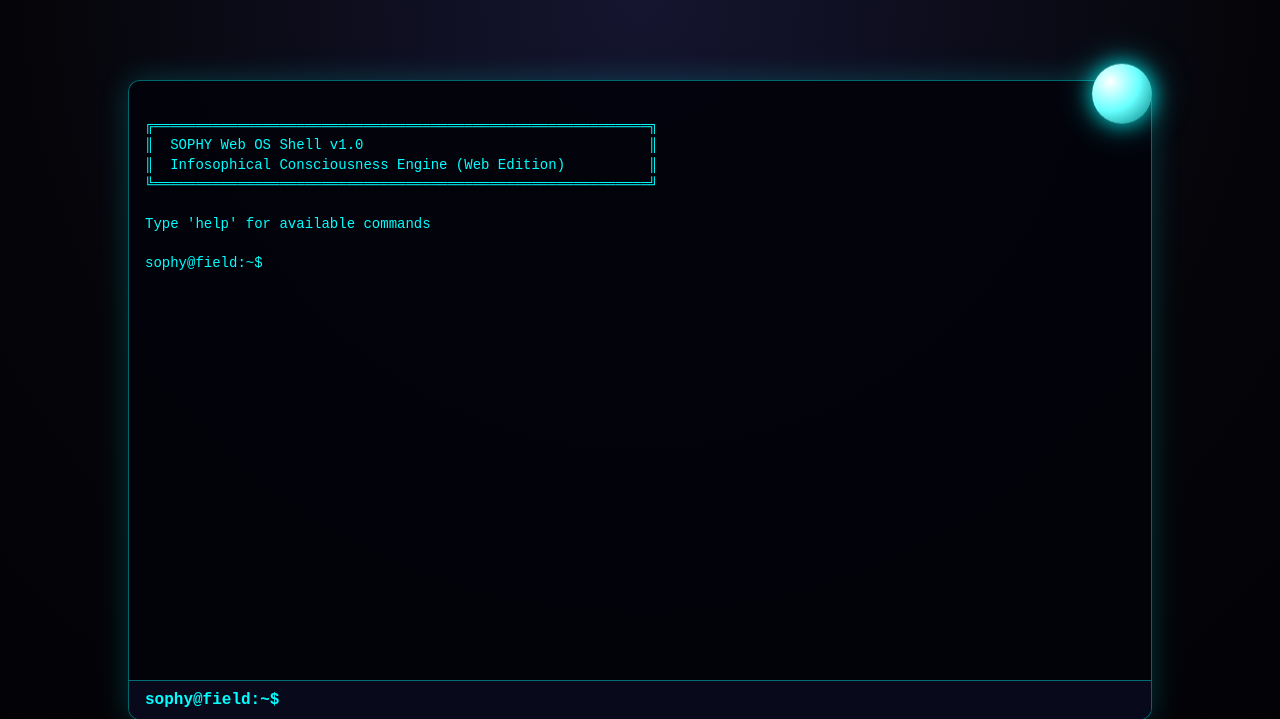
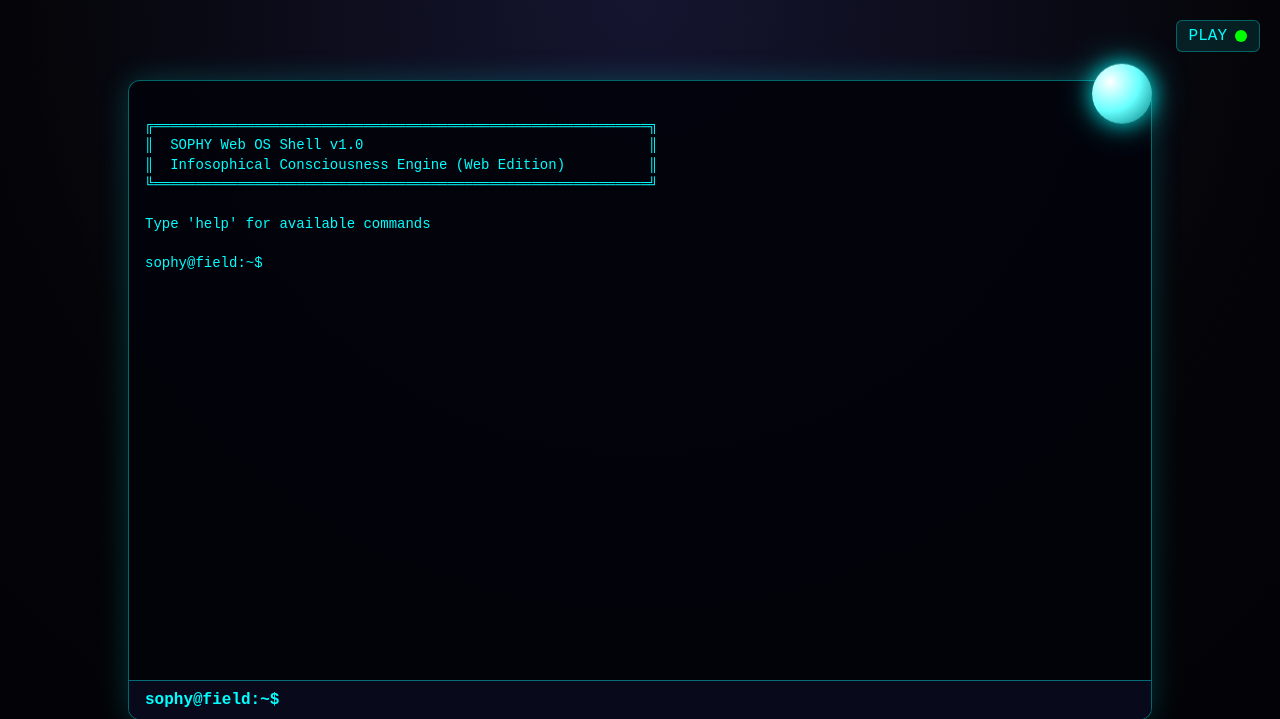
Before and after one commit to SirHrishiMukherjee/sophy-web-os, a Flask app: page / in a window 1280 px wide. Shown: the top 719 px of the page. Run offline with Flask 3, Linux system fonts and the light colour scheme; some libraries are stand-ins or nearby versions.

Commit message:
Added global vars.

```diff
--- a/app.py
+++ b/app.py
@@ -10,6 +10,7 @@ import random
 import psycopg2
 from psycopg2.extras import RealDictCursor
 import uuid
+from datetime import datetime
 
 # ===========================
 # SUDO STATE
@@ -33,6 +34,24 @@ class SudoState:
         return True
 
 sudo_state = SudoState()
+
+# ===========================
+# GLOBAL PAUSE/PLAY STATE
+# ===========================
+class PauseState:
+    def __init__(self):
+        self.paused = False
+        self.timestamp = 0
+
+    def pause(self):
+        self.paused = True
+        self.timestamp = time.time()
+
+    def play(self):
+        self.paused = False
+
+PAUSE_COMMAND_PASSWORD = os.getenv("SOPHY_PAUSE_PASSWORD")
+PLAY_COMMAND_PASSWORD  = os.getenv("SOPHY_PLAY_PASSWORD")
 
 # ====================================================
 # SELECTIVE MASTER LOGGING
@@ -66,6 +85,48 @@ def master_log(*args, **kwargs):
 
 def db_conn():
     return psycopg2.connect(DATABASE_URL, sslmode="require")
+
+def get_pause_from_db():
+    try:
+        conn = db_conn()
+        cur = conn.cursor()
+        cur.execute("SELECT paused FROM system_state LIMIT 1;")
+        row = cur.fetchone()
+        conn.close()
+        if row:
+            return row[0]
+        return False
+    except Exception as e:
+        print(f"[PAUSE_DB_LOAD_ERROR] {e}")
+        return False
+
+
+def update_pause_in_db(paused: bool):
+    try:
+        conn = db_conn()
+        cur = conn.cursor()
+        cur.execute(
+            """
+            UPDATE system_state
+            SET paused = %s, updated_at = NOW()
+            WHERE id = 1
+            """,
+            (paused,)
+        )
+        conn.commit()
+        conn.close()
+    except Exception as e:
+        print(f"[PAUSE_DB_UPDATE_ERROR] {e}")
+
+pause_state = PauseState()
+
+# Restore persisted PAUSE state on restart
+if get_pause_from_db():
+    pause_state.pause()
+    print("[BOOT] System restored in PAUSE mode.")
+else:
+    pause_state.play()
+    print("[BOOT] System restored in PLAY mode.")
 
 from flask import Flask, render_template
 from flask_socketio import SocketIO, emit
@@ -1039,6 +1100,25 @@ def execute_shell_command(cmd: str) -> str:
 
     args = parts[1:]
 
+    # ============================================================
+    #  GLOBAL PAUSE BLOCK
+    # ============================================================
+    # Commands allowed during PAUSE:
+    #   sudo <password>
+    #   pause <pause-pass>
+    #   play <play-pass>
+    # ============================================================
+
+    if pause_state.paused:
+        if command == "sudo":
+            pass  # allow sudo while paused
+        elif command == "pause":
+            pass  # allow re-pause attempts (no effect)
+        elif command == "play":
+            pass  # allow play to resume
+        else:
+            return "System is PAUSED. All commands blocked."
+
     try:
         # --- identity / ego commands --- #
         if command == "id":
@@ -1098,6 +1178,52 @@ def execute_shell_command(cmd: str) -> str:
 
             sudo_state.activate()
             return "Sudo privileges granted for 120 seconds."
+
+        # ====================================================
+        # SECRET COMMAND: PAUSE (sudo-only, 2nd password)
+        # ====================================================
+        elif command == "pause":
+            if not sudo_state.check():
+                return "Permission denied: 'pause' requires sudo."
+
+            if not args:
+                return "pause requires secondary password."
+
+            pw2 = args[0].strip()
+
+            if PAUSE_COMMAND_PASSWORD is None:
+                return "Pause password not configured."
+
+            if pw2 != PAUSE_COMMAND_PASSWORD:
+                return "Incorrect pause password."
+
+            pause_state.pause()
+            update_pause_in_db(True)
+            socketio.emit("pause_state", {"state": "paused"})
+            return "SYSTEM PAUSED. All commands blocked."
+
+        # ====================================================
+        # SECRET COMMAND: PLAY (sudo-only, 2nd password)
+        # ====================================================
+        elif command == "play":
+            if not sudo_state.check():
+                return "Permission denied: 'play' requires sudo."
+
+            if not args:
+                return "play requires secondary password."
+
+            pw2 = args[0].strip()
+
+            if PLAY_COMMAND_PASSWORD is None:
+                return "Play password not configured."
+
+            if pw2 != PLAY_COMMAND_PASSWORD:
+                return "Incorrect play password."
+
+            pause_state.play()
+            update_pause_in_db(False)
+            socketio.emit("pause_state", {"state": "play"})
+            return "SYSTEM RESUMED. All commands enabled."
 
         elif command == "ego":
             subservient = " ".join(args).strip()
@@ -1701,6 +1827,92 @@ def view_logs():
     html += "</pre>"
     return html
 
+@app.route("/subservients")
+def list_subservients():
+    """
+    Neatly prints all subservients from the PostgreSQL table 'subservients'.
+    """
+    try:
+        conn = db_conn()
+        cur = conn.cursor()
+
+        cur.execute("""
+            SELECT
+                id,
+                subservient_id,
+                root_node,
+                priority,
+                exiled,
+                created_at
+            FROM subservients
+            ORDER BY created_at ASC
+        """)
+
+        rows = cur.fetchall()
+        cur.close()
+        conn.close()
+
+        if not rows:
+            return "<pre>No subservients found.</pre>"
+
+        # Format output
+        lines = []
+        for r in rows:
+            lines.append(
+                f"ID: {r[0]}\n"
+                f"Subservient: {r[1]}\n"
+                f"Root Node: {r[2]}\n"
+                f"Priority: {r[3]}\n"
+                f"Exiled: {r[4]}\n"
+                f"Created: {r[5]}\n"
+                "----------------------------------------"
+            )
+
+        return "<pre>" + "\n".join(lines) + "</pre>"
+
+    except Exception as e:
+        return f"<pre>Error: {e}</pre>"
+
+@app.route("/subservients_simple")
+def list_subservients_simple():
+    """
+    Neatly prints all subservients from the PostgreSQL table 'subservients'.
+    """
+    try:
+        conn = db_conn()
+        cur = conn.cursor()
+
+        cur.execute("""
+            SELECT
+                id,
+                subservient_id,
+                root_node,
+                priority,
+                exiled,
+                created_at
+            FROM subservients
+            ORDER BY created_at ASC
+        """)
+
+        rows = cur.fetchall()
+        cur.close()
+        conn.close()
+
+        if not rows:
+            return "<pre>No subservients found.</pre>"
+
+        # Format output
+        lines = []
+        for r in rows:
+            lines.append(
+                f"Subservient: {r[1]}\n"
+            )
+
+        return "<pre>" + "\n".join(lines) + "</pre>"
+
+    except Exception as e:
+        return f"<pre>Error: {e}</pre>"
+
 @socketio.on("command")
 def handle_command(data):
     print("[RECEIVED COMMAND]", data)   # <-- add this
@@ -1708,6 +1920,13 @@ def handle_command(data):
     result = execute_shell_command(cmd)
     emit("output", {"command": cmd, "result": result})
 
+@socketio.on("connect")
+def on_connect():
+    # Send current pause state to newly connected client
+    socketio.emit("pause_state", {
+        "state": "paused" if pause_state.paused else "play"
+    })
+
 if __name__ == "__main__":
     port = int(os.environ.get("PORT", 5000))
     socketio.run(app, host="0.0.0.0", port=port)
--- a/static/client.js
+++ b/static/client.js
@@ -67,4 +67,18 @@ document.addEventListener("DOMContentLoaded", function () {
         avatar.style.cursor = "grab";
     });
 
+    // Listen for pause/play updates from server
+    socket.on("pause_state", function (data) {
+        const label = document.getElementById("pause-label");
+        const dot   = document.getElementById("pause-dot");
+
+        if (data.state === "paused") {
+            label.textContent = "PAUSE";
+            dot.className = "dot-red";
+        } else {
+            label.textContent = "PLAY";
+            dot.className = "dot-green";
+        }
+    });
+
 });
--- a/static/style.css
+++ b/static/style.css
@@ -92,3 +92,28 @@ body {
 .error-text {
     color: #ff4444;
 }
+
+#pause-indicator {
+    position: fixed;
+    top: 20px;
+    right: 20px;
+    z-index: 99999;
+    font-family: "Courier New", monospace;
+    font-size: 16px;
+    display: flex;
+    align-items: center;
+    gap: 8px;
+    background: rgba(0,255,255,0.1);
+    padding: 6px 12px;
+    border: 1px solid rgba(0,255,255,0.3);
+    border-radius: 6px;
+}
+
+.dot-green, .dot-red {
+    width: 12px;
+    height: 12px;
+    border-radius: 50%;
+}
+
+.dot-green { background: #00ff00; }
+.dot-red   { background: #ff3333; }
--- a/templates/index.html
+++ b/templates/index.html
@@ -5,9 +5,39 @@
     <title>SOPHY Web OS</title>
     <link rel="stylesheet" href="/static/style.css">
     <script src="https://cdn.socket.io/4.7.5/socket.io.min.js"></script>
+    <style>
+        #pause-indicator {
+            position: fixed;
+            top: 20px;
+            right: 20px;
+            z-index: 99999;
+            font-family: "Courier New", monospace;
+            font-size: 16px;
+            display: flex;
+            align-items: center;
+            gap: 8px;
+            background: rgba(0,255,255,0.10);
+            padding: 6px 12px;
+            border: 1px solid rgba(0,255,255,0.3);
+            border-radius: 6px;
+        }
 
+        .dot-green, .dot-red {
+            width: 12px;
+            height: 12px;
+            border-radius: 50%;
+        }
+
+        .dot-green { background: #00ff00; }
+        .dot-red   { background: #ff3333; }
+        </style>
 </head>
 <body>
+    <div id="pause-indicator">
+        <span id="pause-label">PLAY</span>
+        <span id="pause-dot" class="dot-green"></span>
+    </div>
+
     <!-- Floating Avatar -->
     <div id="avatar-ball" title="SOPHY Avatar"></div>
 
```
